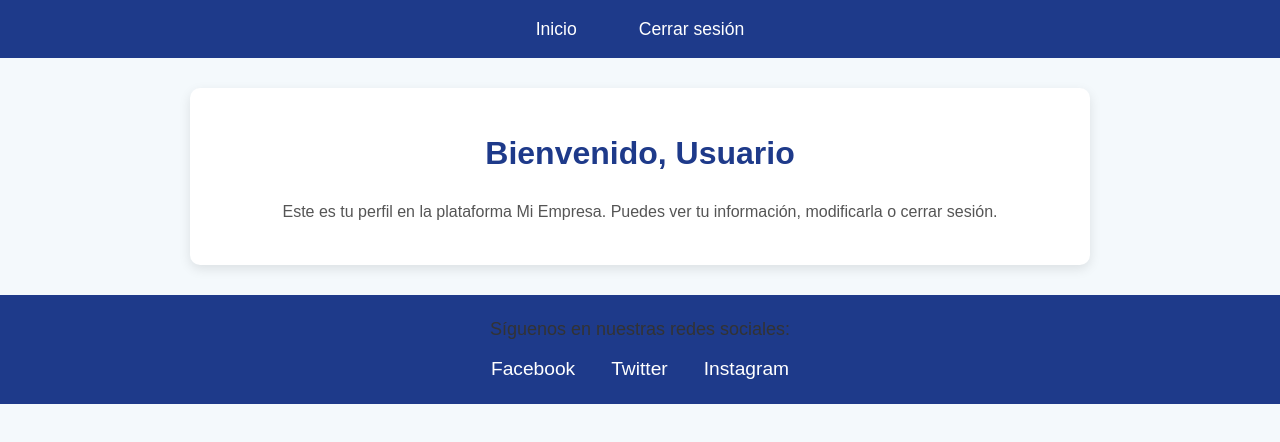
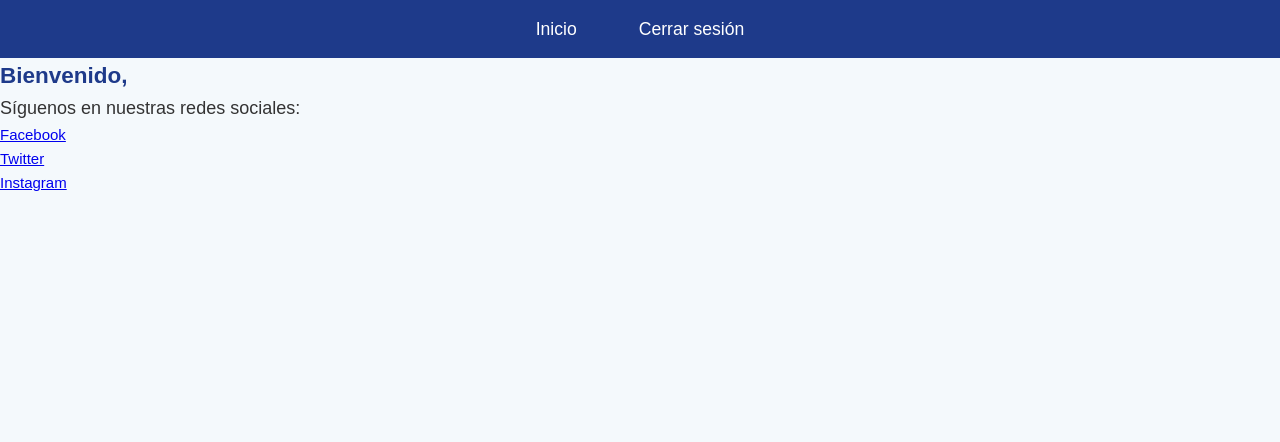
Before and after one commit to DanaCardona/Mi-pagweb, a plain HTML site: page profile.html in a window 1280 px wide. Drawn offline with Linux system fonts and the light colour scheme; files that its build step writes are made by us from their sources.

Commit message:
restauracion profile.html

```diff
--- a/profile.html
+++ b/profile.html
@@ -3,38 +3,28 @@
 <head>
     <meta charset="UTF-8">
     <meta name="viewport" content="width=device-width, initial-scale=1.0">
-    <meta name="description" content="Perfil del usuario en Mi Empresa, una plataforma innovadora.">
-    <meta name="keywords" content="perfil, usuario, empresa, redes sociales">
     <title>Perfil - Mi Empresa</title>
     <link rel="stylesheet" href="styles.css">
 </head>
 <body>
-
     <header>
         <nav>
             <ul>
-                <li><a href="index.html" class="nav-link">Inicio</a></li>
-                <li><a href="login.html" id="logout" class="nav-link">Cerrar sesión</a></li>
+                <li><a href="index.html">Inicio</a></li>
+                <li><a href="login.html" id="logout">Cerrar sesión</a></li>
             </ul>
         </nav>
     </header>
 
-    <main>
-        <section id="perfil" class="perfil-section">
-            <h2>Bienvenido, <span id="nombre-usuario">Usuario</span></h2>
-            <p>Este es tu perfil en la plataforma Mi Empresa. Puedes ver tu información, modificarla o cerrar sesión.</p>
-        </section>
-    </main>
+    <section id="perfil">
+        <h2>Bienvenido, <span id="nombre-usuario"></span></h2>
+    </section>
 
-    <footer class="footer">
+    <footer>
         <p>Síguenos en nuestras redes sociales:</p>
-        <ul class="social-links">
-            <li><a href="https://www.facebook.com/profile.php?id=100068483287446&mibextid=LQQJ4d" target="_blank" class="social-link">Facebook</a></li>
-            <li><a href="https://wa.me/message/6MEXB3K57XEEI1" target="_blank" class="social-link">Twitter</a></li>
-            <li><a href="https://www.instagram.com/creaciones_la_inmaculada?igsh=bm9xcW1sbHV4YXM=" target="_blank" class="social-link">Instagram</a></li>
+        <ul>
+            <li><a href="https://facebook.com" target="_blank">Facebook</a></li>
+            <li><a href="https://twitter.com" target="_blank">Twitter</a></li>
+            <li><a href="https://instagram.com" target="_blank">Instagram</a></li>
         </ul>
     </footer>
-
-    <script src="scripts.js"></script>
-</body>
-</html>
```
